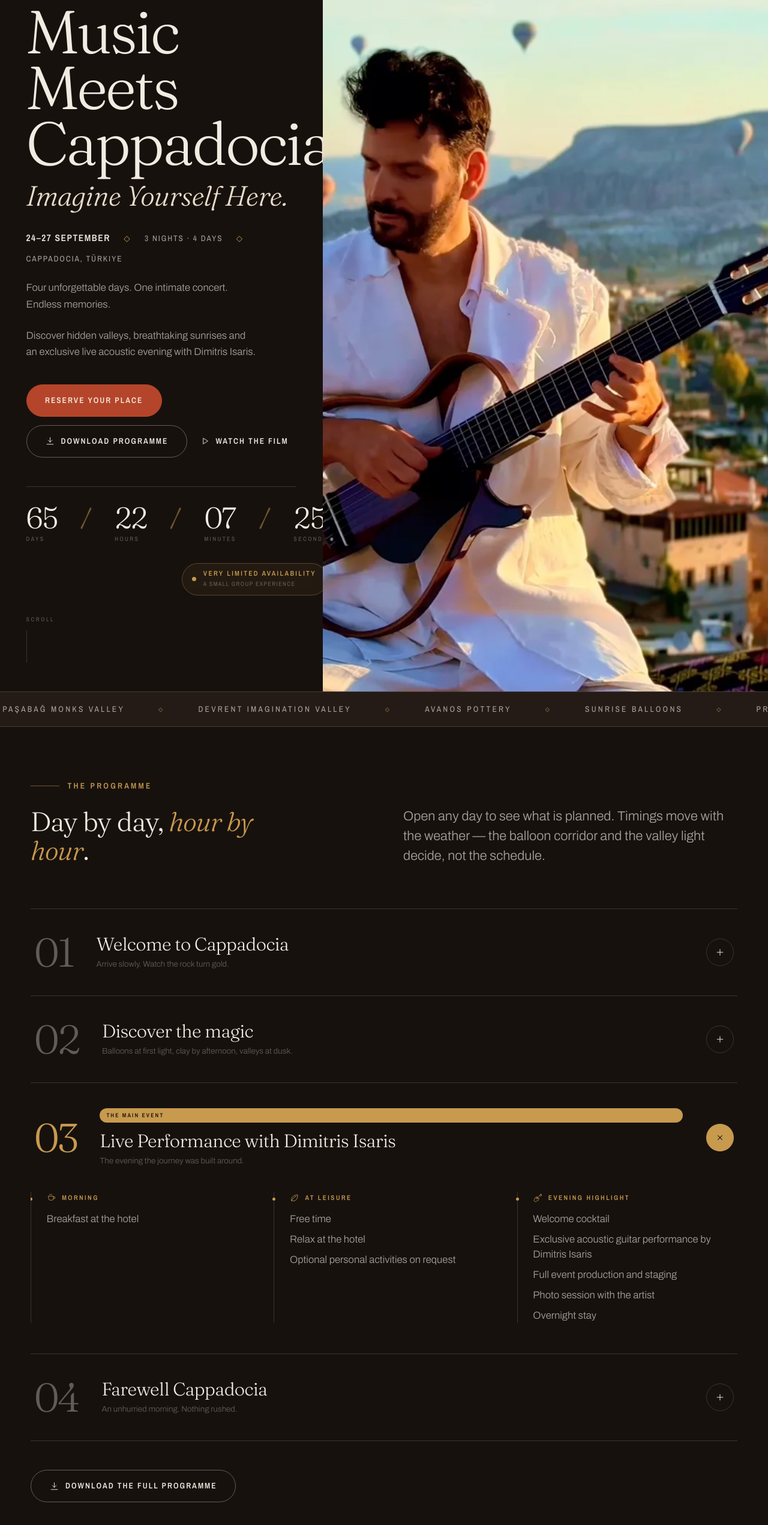
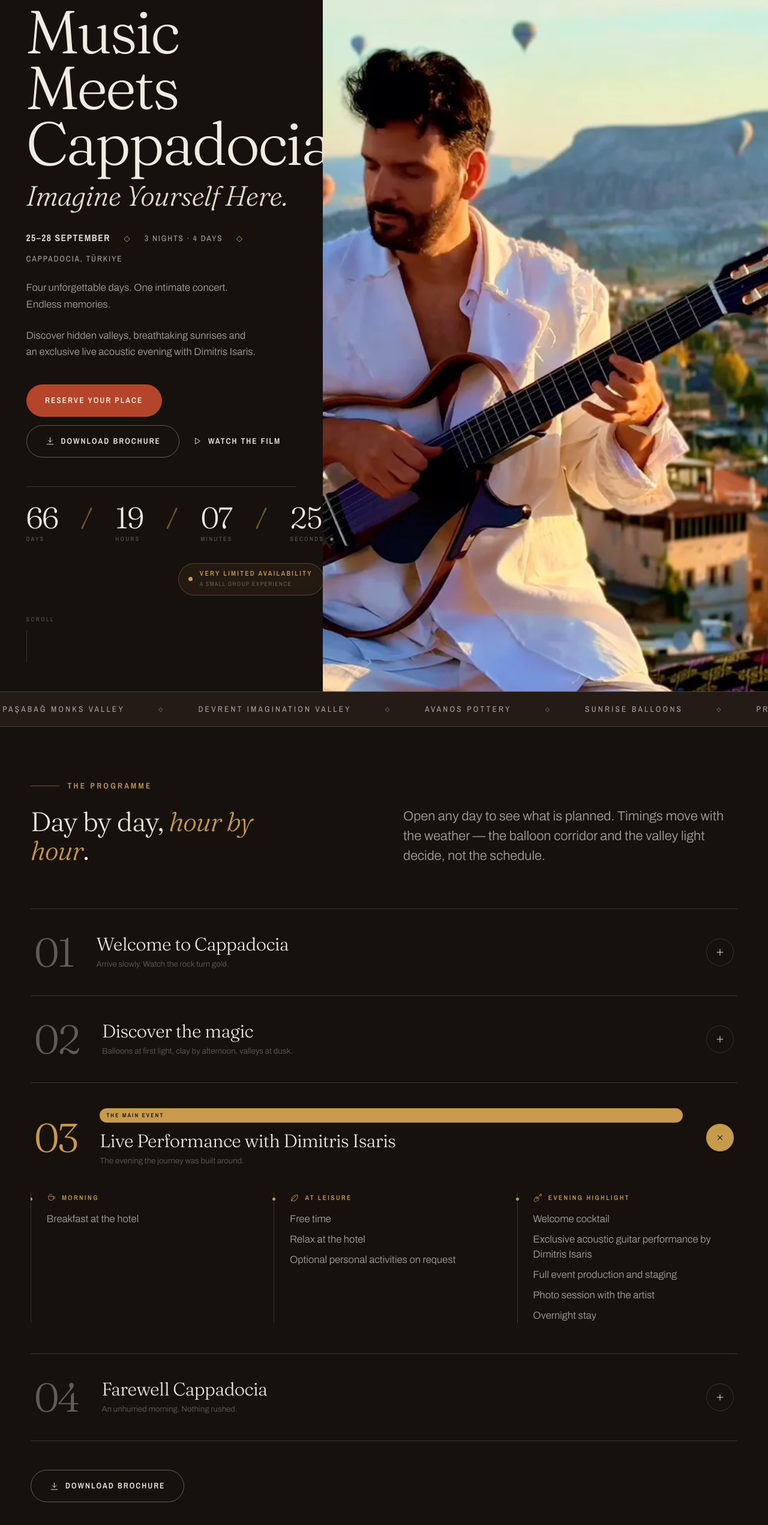
Before and after one commit to connecta-group/dimitris-isaris-cappadocia, a React (Vite) app: page / in a window 1280 px wide. Shown: the part 243-2786 px from the top of the page at 60% size. Built offline with nearby package versions, Linux system fonts and the light colour scheme.

Commit message:
Update brochure, Stripe link and event dates

```diff
--- a/index.html
+++ b/index.html
@@ -5,10 +5,10 @@
     <meta name="viewport" content="width=device-width, initial-scale=1.0, viewport-fit=cover" />
     <meta name="theme-color" content="#1B1512" />
 
-    <title>Dimitris Isaris — A Cappadocia Experience | 24–27 September</title>
+    <title>Dimitris Isaris — A Cappadocia Experience | 25–28 September</title>
     <meta
       name="description"
-      content="An exclusive four-day journey through Cappadocia with guitarist Dimitris Isaris. A small group, hidden valleys, and one private acoustic evening. 24–27 September. Very limited availability."
+      content="An exclusive four-day journey through Cappadocia with guitarist Dimitris Isaris. A small group, hidden valleys, and one private acoustic evening. 25–28 September. Very limited availability."
     />
     <meta name="author" content="Dimitris Isaris" />
     <meta name="robots" content="index, follow" />
@@ -20,7 +20,7 @@
     <meta property="og:title" content="Dimitris Isaris — A Cappadocia Experience" />
     <meta
       property="og:description"
-      content="Four days in Cappadocia. One extraordinary evening. A small group experience, 24–27 September."
+      content="Four days in Cappadocia. One extraordinary evening. A small group experience, 25–28 September."
     />
     <meta property="og:url" content="https://dimitrisisaris-cappadocia.netlify.app/" />
     <meta property="og:image" content="https://dimitrisisaris-cappadocia.netlify.app/dimitris-hero.jpg" />
@@ -32,7 +32,7 @@
     <meta name="twitter:title" content="Dimitris Isaris — A Cappadocia Experience" />
     <meta
       name="twitter:description"
-      content="Four days in Cappadocia. One extraordinary evening. 24–27 September."
+      content="Four days in Cappadocia. One extraordinary evening. 25–28 September."
     />
     <meta name="twitter:image" content="https://dimitrisisaris-cappadocia.netlify.app/dimitris-hero.jpg" />
 
@@ -52,8 +52,8 @@
         "@type": "MusicEvent",
         "name": "Dimitris Isaris — A Cappadocia Experience",
         "description": "An exclusive four-day journey through Cappadocia with guitarist Dimitris Isaris, including a private acoustic performance.",
-        "startDate": "2026-09-24",
-        "endDate": "2026-09-27",
+        "startDate": "2026-09-25",
+        "endDate": "2026-09-28",
         "eventStatus": "https://schema.org/EventScheduled",
         "eventAttendanceMode": "https://schema.org/OfflineEventAttendanceMode",
         "location": {
--- a/src/components/Hero.jsx
+++ b/src/components/Hero.jsx
@@ -88,7 +88,7 @@ export default function Hero() {
             type="image/jpeg"
           >
             <Icon name="download" size={17} />
-            Download programme
+            Download Brochure
           </a>
           <a
             className="btn btn--bare"
--- a/src/components/Program.jsx
+++ b/src/components/Program.jsx
@@ -108,7 +108,7 @@ export default function Program() {
             type="image/jpeg"
           >
             <Icon name="download" size={17} />
-            Download the full programme
+            Download Brochure
           </a>
         </div>
       </div>
--- a/src/config.js
+++ b/src/config.js
@@ -8,11 +8,15 @@
 export const EVENT_NAME = "Dimitris Isaris — A Cappadocia Experience";
 export const EVENT_SUBTITLE = "A Cappadocia Experience";
 export const EVENT_EYEBROW = "Exclusive Event";
-export const EVENT_DATE = "24–27 September";
+export const EVENT_DATE = "25–28 September";
 export const EVENT_DURATION = "3 Nights · 4 Days";
 
-/** ISO date used by the countdown timer. Format: YYYY-MM-DDTHH:mm:ss */
-export const EVENT_DATE_ISO = "2026-09-24T15:00:00";
+/**
+ * Start instant used by the countdown timer. The +03:00 offset pins it to
+ * Türkiye time (TRT, no DST), so the countdown targets the same moment for
+ * every visitor regardless of their own timezone. 25 September 2026, 15:00 TRT.
+ */
+export const EVENT_DATE_ISO = "2026-09-25T15:00:00+03:00";
 
 export const EMAIL = "contact@dimitrisisaris.com";
 export const PHONE = "+90 543 151 63 39";
@@ -34,7 +38,8 @@ export const GOOGLE_MAPS_EMBED =
  * belongs in the frontend.
  */
 export const STRIPE_PAYMENT_LINK =
-  import.meta.env.VITE_STRIPE_PAYMENT_LINK || "";
+  import.meta.env.VITE_STRIPE_PAYMENT_LINK ||
+  "https://buy.stripe.com/8x2dR9cblfm8awe7kj5wI03";
 export const HAS_STRIPE_LINK = Boolean(STRIPE_PAYMENT_LINK);
 
 /** Every booking CTA points at Stripe once the link is configured. */
--- a/src/pages/Home.jsx
+++ b/src/pages/Home.jsx
@@ -15,7 +15,7 @@ import BookBar from "../components/BookBar";
 import useReveal from "../hooks/useReveal";
 
 const TITLE =
-  "Dimitris Isaris — A Cappadocia Experience | 24–27 September";
+  "Dimitris Isaris — A Cappadocia Experience | 25–28 September";
 
 export default function Home() {
   useReveal();
```
Also changed, not shown: 1 other file (tests, documents, lock files or other folders).
